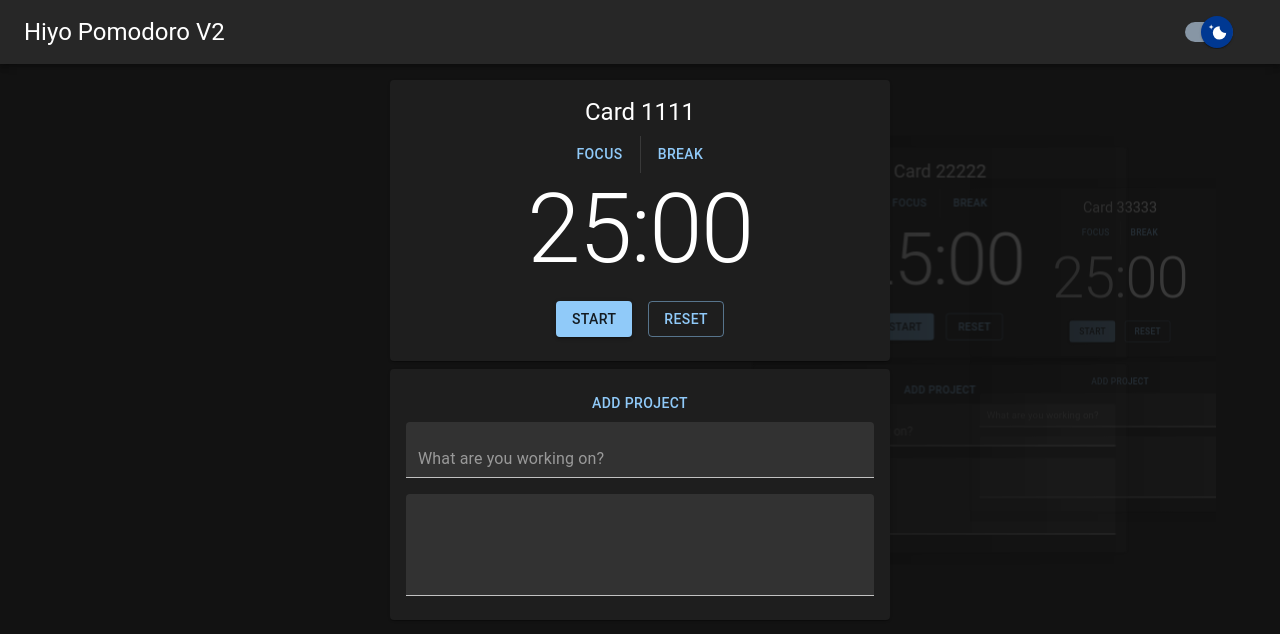
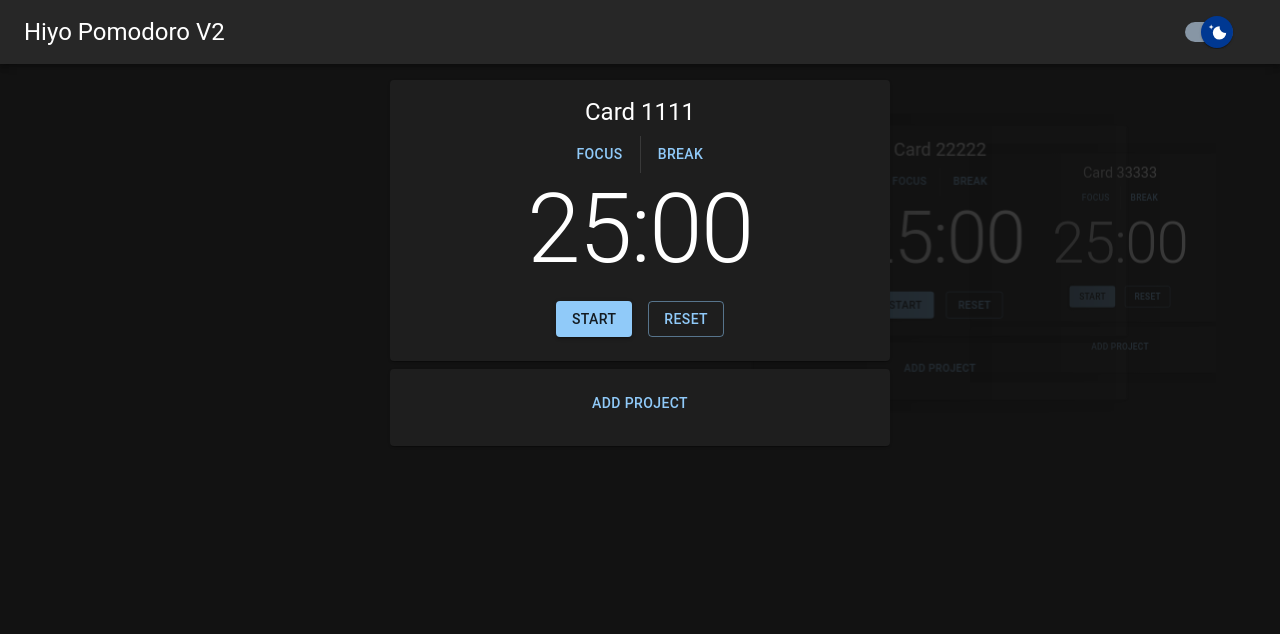
Before and after one commit to hiyodev/pomodoro-v2-app, a React (Vite) app: page / in a window 1280 px wide. Shown: the top 634 px of the page. Built offline with nearby package versions, Linux system fonts and the light colour scheme.

Commit message:
Input Field WIP

```diff
--- a/src/components/Projects/ProjectList.tsx
+++ b/src/components/Projects/ProjectList.tsx
@@ -3,6 +3,7 @@ import {
   Button,
   Card,
   CardContent,
+  Stack,
   TextField,
   Typography,
 } from "@mui/material";
@@ -24,21 +25,34 @@ export const ProjectList = (): JSX.Element => {
           {!openInput && (
             <Button onClick={() => setOpenInput(true)}>Add Project</Button>
           )}
+          {openInput && (
+            <>
               <TextField
-            sx={{ marginBottom: 2 }}
+                sx={{ marginBottom: 1 }}
+                required
+                hiddenLabel
                 fullWidth
-            variant="filled"
+                variant="outlined"
                 autoComplete="off"
                 id="project-title-input"
                 placeholder="What are you working on?"
               />
               <TextField
                 fullWidth
-            variant="filled"
+                hiddenLabel
+                variant="outlined"
                 id="project-details-input"
+                placeholder="Additional Info about task..."
                 multiline
                 rows={3}
               />
+              <Stack direction="row" spacing={2} mt={2}>
+                <Button>Checklist</Button>
+                <Button variant="outlined">Cancel</Button>
+                <Button variant="contained">Save</Button>
+              </Stack>
+            </>
+          )}
         </CardContent>
       </Card>
     </Box>
```
Lines whose indentation alone changed are shown as unchanged.
